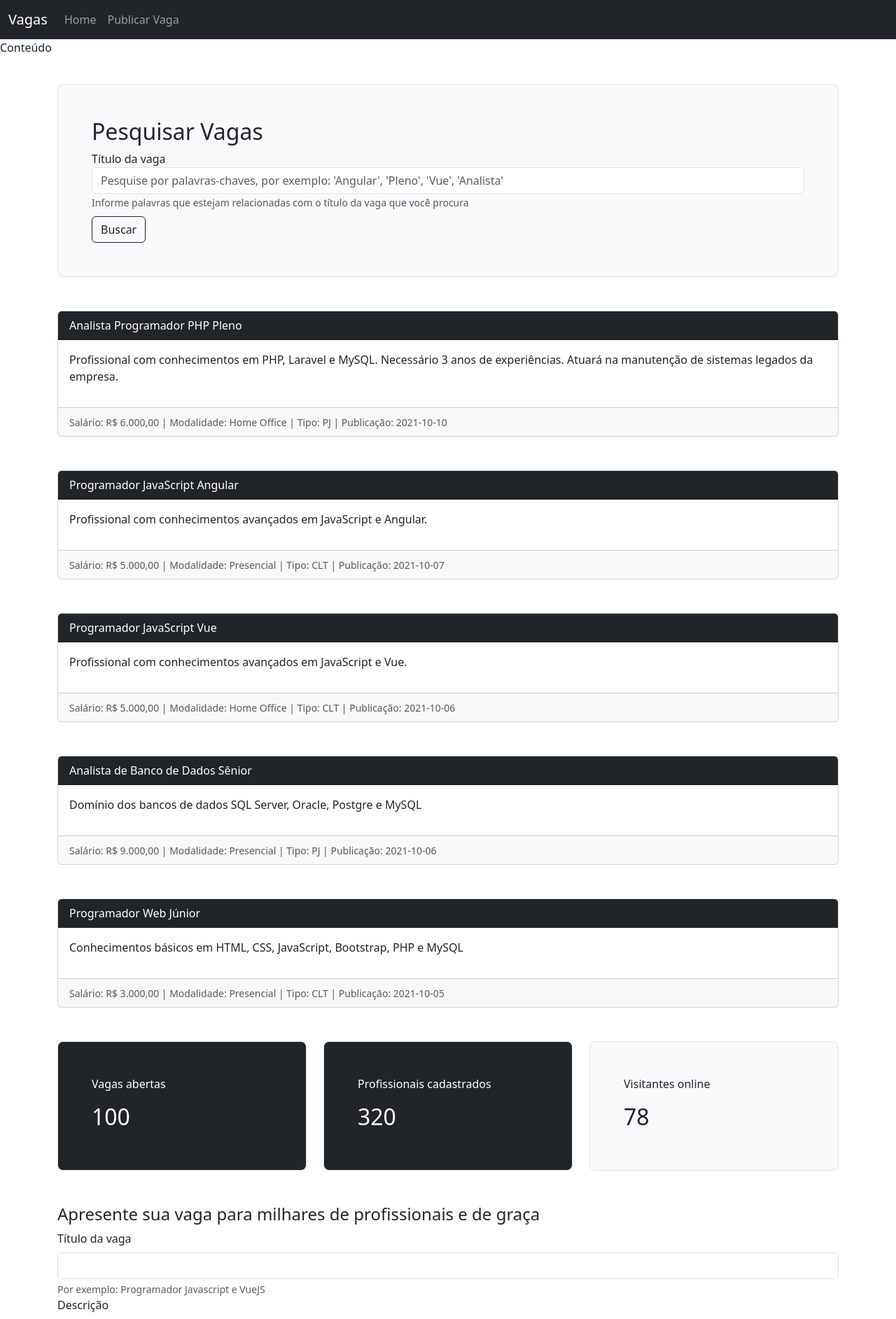
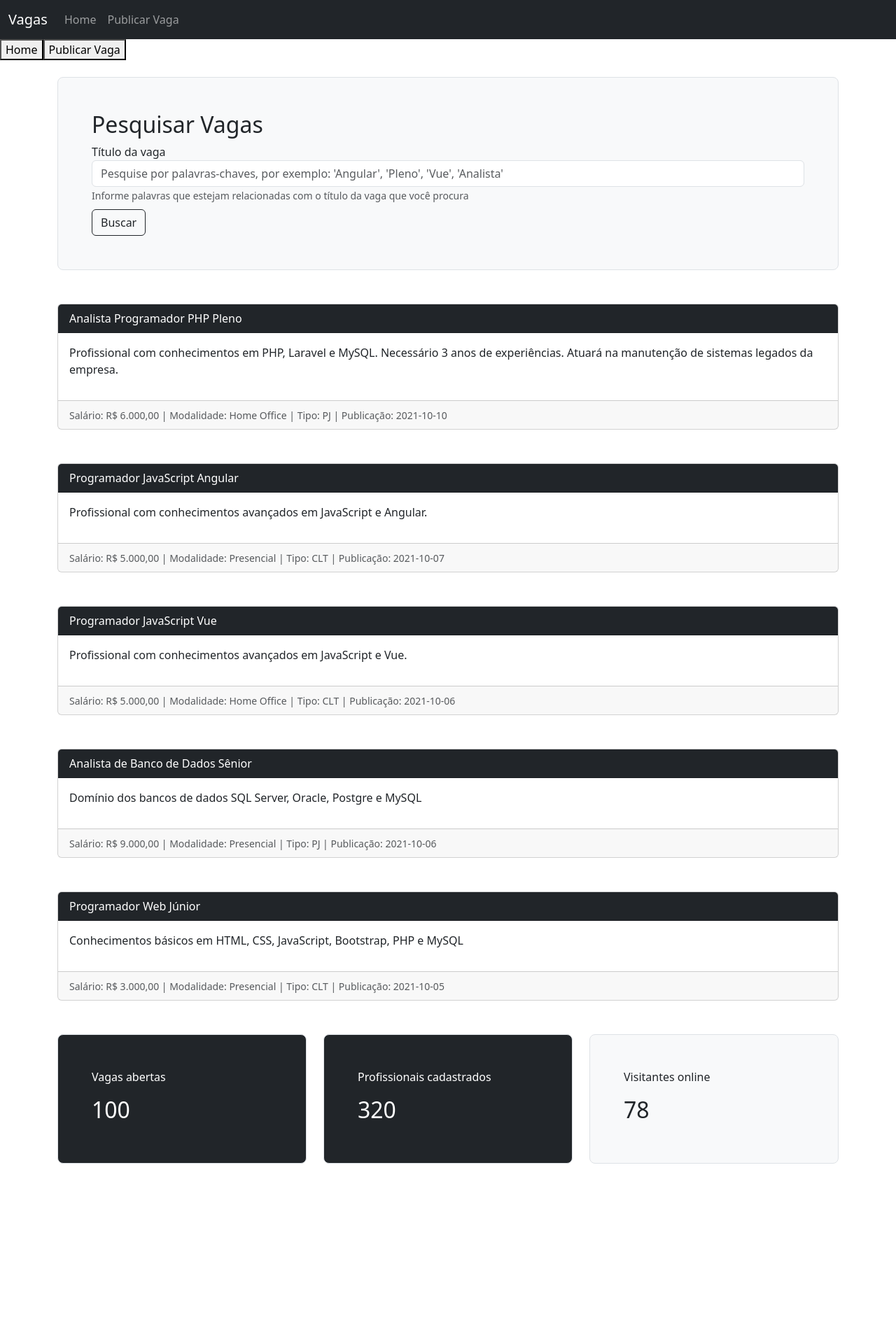
Before and after one commit to LucasAlNascimento/vagas, a Vue app: page / in a window 1280 px wide. Shown: the top 1885 px of the page at 70% size. After the commit the page ends 1687 px from the top, so only its background shows below. Built offline with nearby package versions, Linux system fonts and the light colour scheme.

Commit message:
Criando botões para transitar entre componentes

```diff
--- a/src/components/layouts/Conteudo.vue
+++ b/src/components/layouts/Conteudo.vue
@@ -1,25 +1,27 @@
 <template>
     <div>
-        <p>Conteúdo</p>
-        <home></home>
-        <publicar-vaga></publicar-vaga>
+      <button @click="conteudo = 'home'">Home</button>
+      <button @click="conteudo = 'publicar-vaga'">Publicar Vaga</button>
+      <!-- renderizar de modo dinâmico os componentes home e publicar-vaga -->
+      <!--<home></home>-->
+      <!--<publicar-vaga></publicar-vaga>-->
+      <keep-alive>
+        <component :is="conteudo" />
+      </keep-alive>
     </div>
   </template>
 
-
   <script>
   import Home from '@/components/views/Home.vue'
-import PublicarVaga from '@/components/views/PublicarVaga.vue';
-
+  import PublicarVaga from '@/components/views/PublicarVaga.vue'
   export default {
     name: 'Conteudo',
     components: {
       Home,
       PublicarVaga
-    }
-
+    },
+    data: () => ({
+      conteudo: 'home'
+    })
   }
   </script>
-
-
-<style></style>
```
Lines whose indentation alone changed are shown as unchanged.
